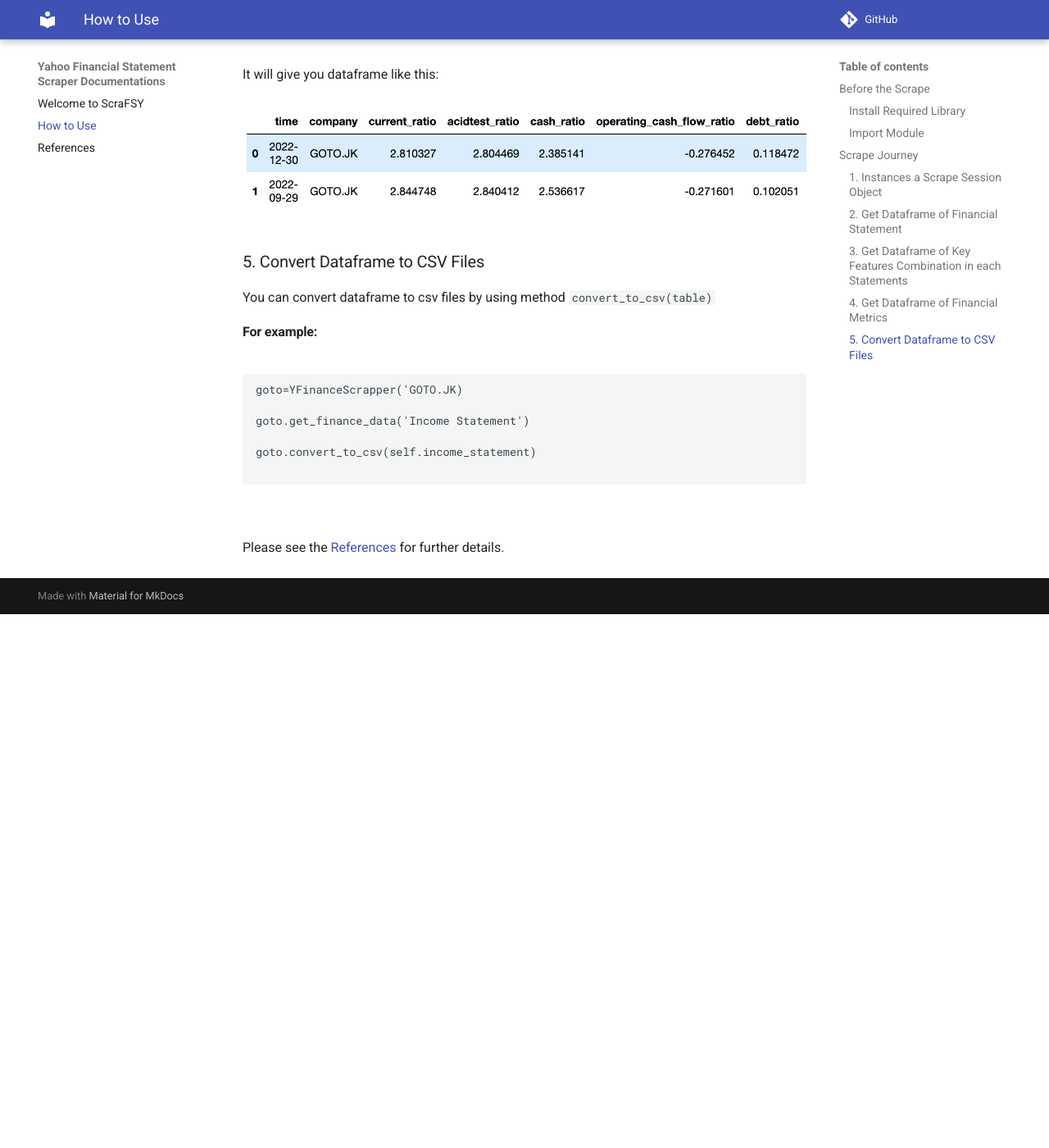
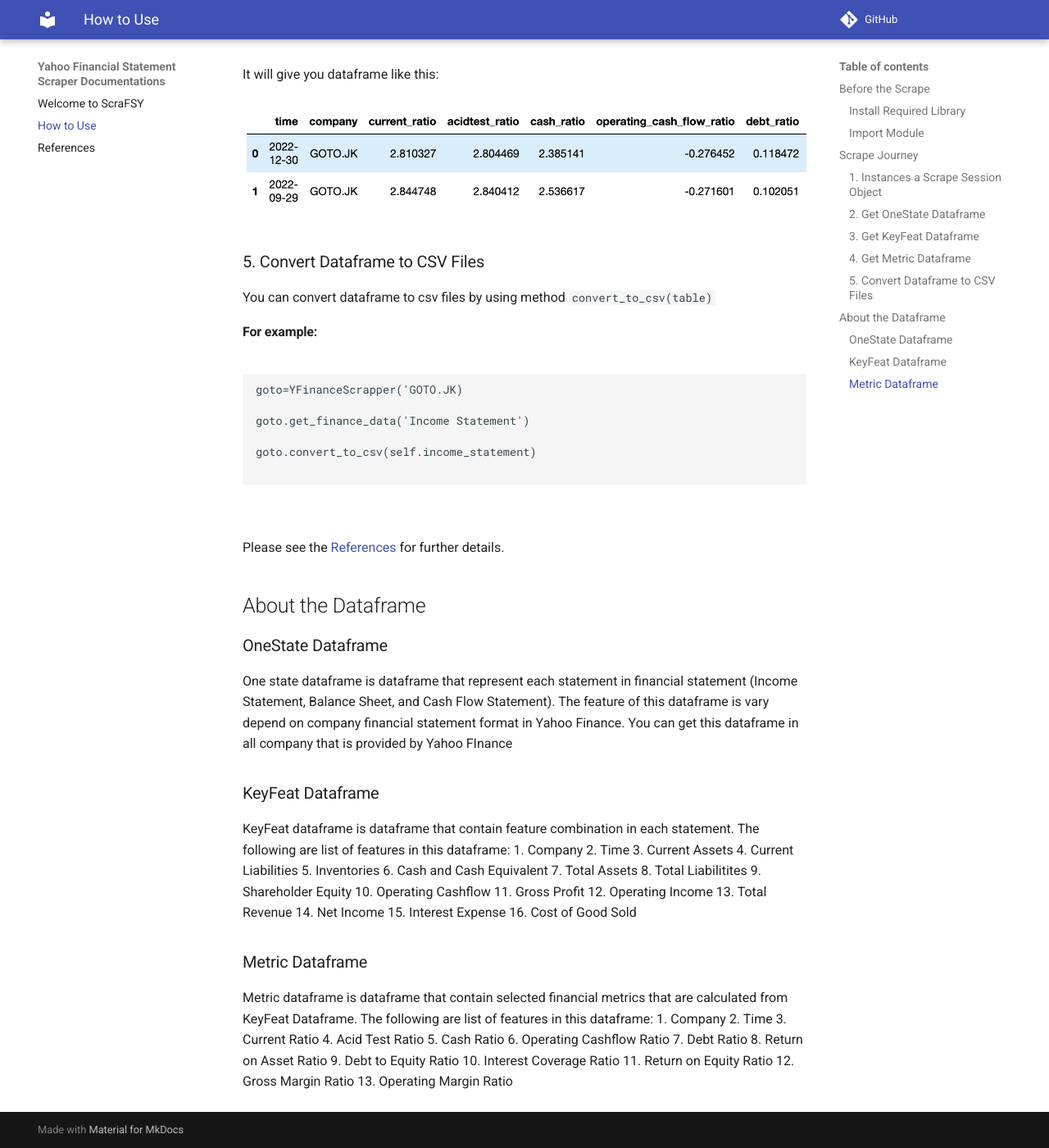
Before and after one commit to ryanalhakim27/Yahoo-Fincancial-Statement-Scraper, an MkDocs documentation site: the page built from docs/how to use.md, in a window 1280 px wide and 1400 px high, scrolled down 2759 px. Shown: the whole window at 82% size. Built offline with MkDocs 1.6.1 and Material for MkDocs 9.7.7, drawn with Linux system fonts in a browser that asks for light colours; comment, search, counter and statistics services are not loaded; before the commit the page ends 3508 px from its top, so only the background shows below that; some of the changed text lies outside the part shown.

Commit message:
edit how to use md and index md

```diff
--- a/docs/how to use.md
+++ b/docs/how to use.md
@@ -30,8 +30,8 @@ You must instance a Scrape Session Object in each scrape session.
 </pre>
 There are 3 session of scrape.
 
-### 2. Get Dataframe of Financial Statement
-There are two option in way to getting financial statement dataframe.
+### 2. Get OneState Dataframe
+There are two option in way to getting OneState Dataframe.
 You can get all 3 separated financial statement dataframe in one function using `get_alldata()` or get one statement dataframe using `get_finance_data(statement)`.
 <h4>For example:</h4>
 <pre>
@@ -48,9 +48,9 @@ You will get income statement dataframe in attribute income_statement.
 </pre>
 You will get income statement dataframe in attribute income_statement, balance sheet dataframe in balance_sheet, and cash flow dataframe in cash_flow
 
-### 3. Get Dataframe of Key Features Combination in each Statements
+### 3. Get KeyFeat Dataframe
 
-After you get financial statement dataframe, you can generated Dataframe of Key Features Combination in each Statements using method `important_dataframe()`.
+After you get OneState Dataframe, you can generated KeyFeat Dataframe in  using method `important_dataframe()`.
 <h4>For example:</h4>
 <pre>
     <code>goto=YFinanceScrapper('GOTO.JK)
@@ -64,9 +64,9 @@ After you get financial statement dataframe, you can generated Dataframe of Key
 ![Image title](important_dataframe.png)
 Note: It is not work in Bank financial statements because different format of financial statements.
 
-### 4. Get Dataframe of Financial Metrics
+### 4. Get Metric Dataframe
 
-If your Key Features Dataftame already built, you can make financial metrics dataframe by using method `metric_dataframe()`.
+If your KeyFeat Dataframe has been already built, you can make Metric Dataframe by using method `metric_dataframe()`.
 <h4>For example:</h4>
 <pre>
     <code>goto=YFinanceScrapper('GOTO.JK)
@@ -91,4 +91,43 @@ You can convert dataframe to csv files by using method `convert_to_csv(table)`
      </code>
 </pre>
 <br>
-Please see the [References](reference.md) for further details.
+Please see the [References](references.md) for further details.
+
+## About the Dataframe
+### OneState Dataframe
+One state dataframe is dataframe that represent each statement in financial statement (Income Statement, Balance Sheet, and Cash Flow Statement). The feature of this dataframe is vary depend on company financial statement format in Yahoo Finance. You can get this dataframe in all company that is provided by Yahoo FInance
+
+### KeyFeat Dataframe
+KeyFeat dataframe is dataframe that contain feature combination in each statement. The following are list of features in this dataframe:
+1. Company
+2. Time
+3. Current Assets
+4. Current Liabilities
+5. Inventories
+6. Cash and Cash Equivalent
+7. Total Assets
+8. Total Liabilitites
+9. Shareholder Equity
+10. Operating Cashflow
+11. Gross Profit
+12. Operating Income
+13. Total Revenue
+14. Net Income
+15. Interest Expense
+16. Cost of Good Sold
+
+### Metric Dataframe
+Metric dataframe is dataframe that contain selected financial metrics that are calculated from KeyFeat Dataframe. The following are list of features in this dataframe:
+1. Company
+2. Time
+3. Current Ratio
+4. Acid Test Ratio
+5. Cash Ratio
+6. Operating Cashflow Ratio
+7. Debt Ratio
+8. Return on Asset Ratio
+9. Debt to Equity Ratio
+10. Interest Coverage Ratio
+11. Return on Equity Ratio
+12. Gross Margin Ratio
+13. Operating Margin Ratio
```
Also changed, not shown: docs/index.md (+6 -5 lines), site/how to use/index.html, site/index.html, 1 other file.
